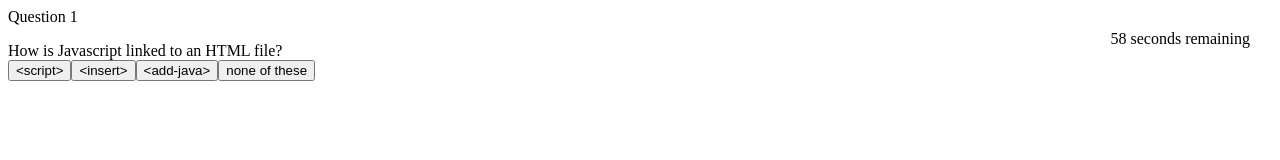
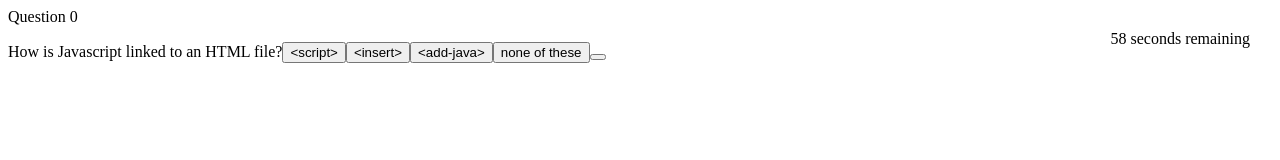
Before and after one commit to empipio/h4-code-quiz, a plain HTML site: page index.html in a window 1280 px wide. Both pictures are taken after a click on the button "Take the Quiz". Drawn offline with Linux system fonts and the light colour scheme.

Commit message:
tutorila changes

```diff
--- a/assets/script.js
+++ b/assets/script.js
@@ -29,31 +29,31 @@
 
 var questions = [
     {
-        id: 1,
+        id: 0,
         category: "How is Javascript linked to an HTML file?",
         answers: ["<script>","<insert>","<add-java>","none of these"],
         correctAnswerIndex: 0
     },
     {
-        id: 2,
+        id: 1,
         category: "How would we print 'Hello World' to the console?",
         answers: ["add.text('Hello World')","console.log('Hello World')","cons.print('Hello World')","print.text('Hello World')"],
         correctAnswerIndex: 1
     },
     {
-        id: 3,
+        id: 2,
         category: "To store multiple values in a single variable we would use...",
         answers: ["a string","a list","a variable folder","an array"],
         correctAnswerIndex: 3
     },
     {
-        id: 4,
+        id: 3,
         category: "Which of the following could be used to remove the last item from an array?",
         answers: ["remove.last()","pop()","remove.end()","push()"],
         correctAnswerIndex: 1
     },
     {
-        id: 5,
+        id: 4,
         category: "How can we create an HTML element using Javascript?",
         answers: ["createElement.html()","html.add()","document.createElement()","document.addElement()"],
         correctAnswerIndex: 2
@@ -64,16 +64,21 @@ var timeEl = document.getElementById("timer-container");
 
 var timer = 60;
 
-var currentQuestion = 0;
+var currentQuestionIndex = 0;
 
 var score = 0;
+
+// var i = 0;
+// var j = 0;
 
 //empty sections created and appended for each part of the quiz
 var startContainerEl = document.createElement("section");
 document.body.appendChild(startContainerEl);
 
-var questionContainerEl = document.createElement("section");
-document.body.appendChild(questionContainerEl);
+var questionContainerEl = document.getElementById("question-container");
+
+// var questionContainerEl = document.createElement("section");
+// document.body.appendChild(questionContainerEl);
 
 var resultsContainerEL = document.createElement("section");
 document.body.appendChild(resultsContainerEL);
@@ -94,6 +99,9 @@ var GameStartButtonEl = document.createElement("button");
 GameStartButtonEl.textContent = "Take the Quiz";
 startContainerEl.appendChild(GameStartButtonEl);
 
+function removeQuestion() {
+    document.body.removeChild(questionContainerEl);
+}
 
 function startTimer() {
 
@@ -101,7 +109,7 @@ function startTimer() {
         timer--;
         timeEl.textContent = timer + " seconds remaining";
 
-    if (timer === 0) {
+    if (timer <= 0) {
       clearInterval(timeInterval);
       gameOver();
     }
@@ -110,41 +118,59 @@ function startTimer() {
 
   }
 
-  function produceQuestion() {
+  var questionHeader = document.createElement("header");
+  var currentQuestion = questions[currentQuestionIndex];
 
-    // var questionContainerEl = document.createElement("section");
-    // document.body.appendChild(questionContainerEl);
+function produceQuestion() {
 
-    var questionHeader = document.createElement("header");
-    questionHeader.textContent = "Question " + questions[currentQuestion].id;
+
+for (var i = 0; i < questions.length; i--){
+    console.log(questions[i].id)
+    questionHeader.textContent = "Question " + questions[i].id;
     questionContainerEl.appendChild(questionHeader);
+    var categoryEl = document.createElement("p");
+     categoryEl.textContent = questions[i].category;
+     categoryEl.setAttribute("value",questions[i].correctAnswerIndex);
+     questionHeader.appendChild(categoryEl);
 
-    var categoryEl = document.createElement("p");
-    categoryEl.textContent = questions[currentQuestion].category;
-    questionHeader.appendChild(categoryEl);
+     console.log(questions[i]);
 
-    var divEl = document.createElement("div");
-    categoryEl.appendChild(divEl);
+     for (var j = 0; j <questions.length; j++) {
+        var answerButton = document.createElement("button");
+        answerButton.textContent = questions[i].answers[j];
+        answerButton.setAttribute("value", questions[i].id);
+        answerButton.setAttribute("class", "answers");
+        categoryEl.appendChild(answerButton);
+     }
+}
 
-    var answerButton1 = document.createElement("button");
-    answerButton1.textContent = questions[currentQuestion].answers[0];
-    answerButton1.setAttribute("data-index", 0);
-    categoryEl.appendChild(answerButton1);
+    // var categoryEl = document.createElement("p");
+    // categoryEl.textContent = questions[i].category;
+    // categoryEl.setAttribute("data-index",questions[i].correctAnswerIndex);
+    // questionHeader.appendChild(categoryEl);
 
-    var answerButton2 = document.createElement("button");
-    answerButton2.textContent = questions[currentQuestion].answers[1];
-    answerButton2.setAttribute("data-index", 1);
-    categoryEl.appendChild(answerButton2);
+    // var divEl = document.createElement("div");
+    // categoryEl.appendChild(divEl);
 
-    var answerButton3 = document.createElement("button");
-    answerButton3.textContent = questions[currentQuestion].answers[2];
-    answerButton3.setAttribute("data-index", 2);
-    categoryEl.appendChild(answerButton3);
+    // var answerButton = document.createElement("button");
+    // answerButton.textContent = questions[i].answers[j];
+    // answerButton.setAttribute("data-index", j);
+    // categoryEl.appendChild(answerButton);
 
-    var answerButton4 = document.createElement("button");
-    answerButton4.textContent = questions[currentQuestion].answers[3];
-    answerButton4.setAttribute("data-index", 3);
-    categoryEl.appendChild(answerButton4);
+    // var answerButton2 = document.createElement("button");
+    // answerButton2.textContent = questions[currentQuestion].answers[j];
+    // answerButton2.setAttribute("data-index", 1);
+    // categoryEl.appendChild(answerButton2);
+
+    // var answerButton3 = document.createElement("button");
+    // answerButton3.textContent = questions[currentQuestion].answers[j];
+    // answerButton3.setAttribute("data-index", 2);
+    // categoryEl.appendChild(answerButton3);
+
+    // var answerButton4 = document.createElement("button");
+    // answerButton4.textContent = questions[currentQuestion].answers[3];
+    // answerButton4.setAttribute("data-index", 3);
+    // categoryEl.appendChild(answerButton4);
 
     var divTwoEL = document.createElement("div");
     categoryEl.appendChild(divTwoEL);
@@ -153,16 +179,122 @@ function startTimer() {
     rightOrWrongEl.textContent = "";
     categoryEl.appendChild(rightOrWrongEl);
 
-    //checkAnswer();
-    }
+    questionHeader.addEventListener("click", function(event) {
+        var elementClicked = event.target.value;
+        console.log(elementClicked)
+        if (elementClicked.matches("button")) {
 
+            var rightAnswerIndex = categoryEl.getAttribute("value");
+            var selectedAnswerIndex = elementClicked.getAttribute("value");
+
+            if (rightAnswerIndex === selectedAnswerIndex) {
+                rightOrWrongEl.textContent = "correct!";
+                score = score + 1;
+                currentQuestion++;
+            } else {
+                rightOrWrongEl.textContent = "incorrect! Lose 10 seconds"
+                timer = timer - 10;
+                currentQuestion++;
+            }
+        }
+    });
+}
 
 function startGame(event) {
     event.preventDefault();
     document.body.removeChild(startContainerEl);
     startTimer();
     produceQuestion();
-    // nextQuestion();
-  }
+    //document.body.removeChild(questionContainerEl);
+    //nextQuestion();
+}
 
   GameStartButtonEl.addEventListener("click", startGame);
+
+// function nextQuestion () {
+//     for (var i = 0; i < questions.length; i++) {
+//       document.body.removeChild(questionContainerEl);
+//       currentQuestion = currentQuestion + 1;
+//       produceQuestion();
+//     }
+// //       //gameOver();
+// }
+
+// function gameOver() {
+//     document.body.removeChild(timeEl);
+//     document.body.removeChild(questionContainerEl);
+
+//     var resultsContainerEL = document.createElement("section");
+//     document.body.appendChild(resultsContainerEL);
+
+//     var resultsHeaderEl = document.createElement("h1");
+//     resultsHeaderEl.textContent = "Game Over!"
+//     resultsContainerEL.appendChild(resultsHeaderEl);
+
+//     var UserScoreEl = document.createElement("p");
+//     UserScoreEl.textContent = "Your Score is " + score;
+//     resultsContainerEL.appendChild(UserScoreEl);
+
+//     var userInputEl = document.createElement("input");
+//     userInputEl.textContent = "Type your initials here";
+//     resultsContainerEL.appendChild(userInputEl);
+
+//     var submitEl = document.createElement("button");
+//     submitEl.textContent = "Save score";
+//     resultsContainerEL.appendChild(submitEl);
+
+//     submitEl.addEventListener("click", saveHighScore)
+
+// }
+
+// function showHighScores() {
+//     document.body.removeChild(resultsContainerEL);
+//     document.body.removeChild(questionContainerEl);
+
+
+//     var hSCcontainerEl = document.createElement("section");
+//     document.body.appendChild(hSCcontainerEl);
+
+//     var hSHeaderEl = document.createElement("h1");
+//     hSHeaderEl.textContent = "High Scores";
+//     hSCcontainerEl.appendChild(hSHeaderEl);
+
+//     var scoreListEl = document.createElement("ul")
+//     scoreListEl.textContent = "Scores";
+//     hSCcontainerEl.appendChild(scoreListEl);
+
+//     var clearHSButtonEl = document.createElement("button");
+//     clearHSButtonEl.textContent = "Clear Highscores";
+//     hSCcontainerEl.appendChild(clearHSButtonEl);
+
+//     var restartButtonEl = document.createElement("button");
+//     restartButtonEl.textContent = "Play again";
+
+//     clearHSButtonEl.addEventListener("click", localStorage.clear);
+//     restartButtonEl.addEventListener("click", location.reload);
+
+//     getHighScores()
+//   }
+
+// function getHighScores() {
+//     var retrieveScore = localStorage.JSON.parse(getItem("highscore", highScore));
+//     for (var i = 0; i < retrieveScore.length; i++) {
+//       var scoreListItem = document.createElement("li");
+//     scoreListItem.textContent = retrieveScore.name + retrieveScore.score;
+//     scoreListEl.appendChild(scoreListItem);
+//     }
+
+//     //add to table?
+// //   // Get the values in local storage
+// //   // Return to the function needing it
+// }
+
+// function saveHighScore() {
+//   var highScore = {
+//     name: userInputEl.value,
+//     score: score.value
+//   }
+//   localStorage.setItem("highscore", JSON.stringify(highScore));
+//   showHighScores();
+// //   // Save the values in local storage.
+// }
--- a/index.html
+++ b/index.html
@@ -10,6 +10,7 @@
 <body>
     <div id="timer-container">
     </div>
+    <div id = "question-container"></div>
 </body>
 <script src="assets/script.js"></script>
 </html>
```
